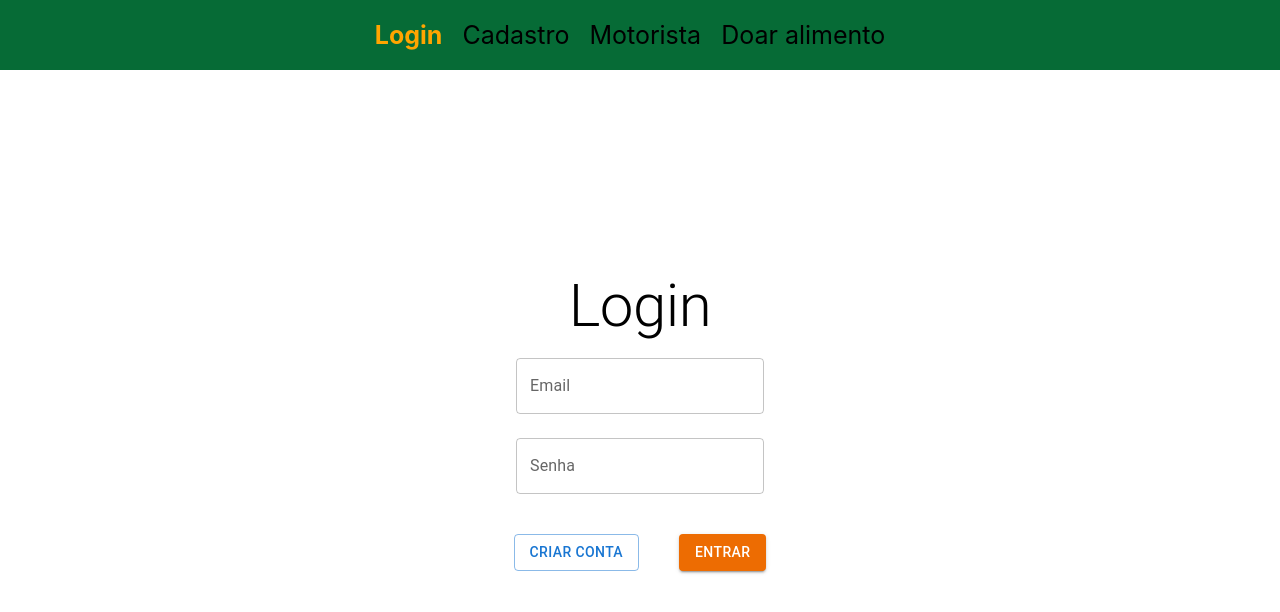
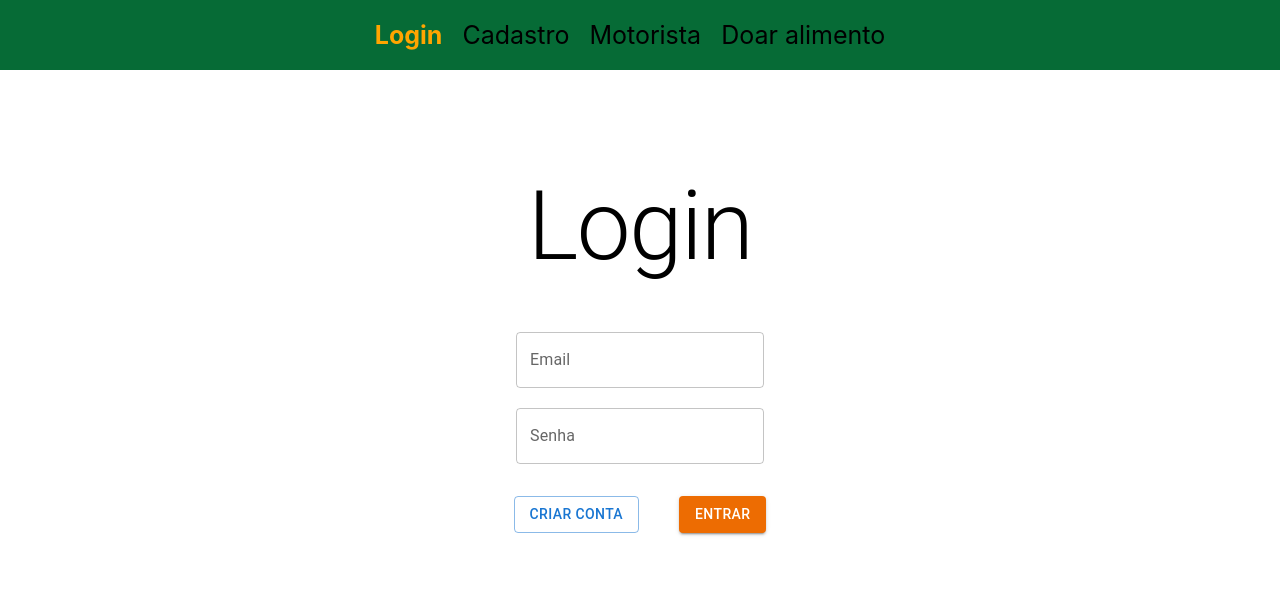
Before and after one commit to Prodal-Software/Software, a React (Create React App) app in the folder src/: page /login in a window 1280 px wide. Shown: the top 612 px of the page. Built offline with nearby package versions, Linux system fonts and the light colour scheme.

Commit message:
Recoded Login component

```diff
--- a/src/src/components/Login.js
+++ b/src/src/components/Login.js
@@ -1,7 +1,5 @@
-import { Box, Typography, Button, Stack } from '@mui/material';
-import Input from './Input';
-import { useState } from 'react'
-import { Card } from '@mui/joy';
+import { Box, Typography, Button, Stack, TextField } from '@mui/material';
+import { useState } from 'react';
 
 export const Login = () => {
     const [email,setEmail] = useState('');
@@ -25,18 +23,33 @@ export const Login = () => {
     }
 
     return (
-      <Box display={'flex'} flexDirection={'column'} paddingTop={'200px'}>
-          <Typography variant='h2'>Login</Typography>
+      <Box display={'flex'} flexDirection={'column'} paddingTop={'100px'}>
+          <Typography variant='h1' paddingBottom={'50px'}>Login</Typography>
           <form onSubmit={handleSubmit}>
-            <Input label='Email' type='email' value={email} color='warning' onChange={handleEmailChange}/>
-            <br/>
-            <Input label='Senha' type='password' value={senha} color='warning' onChange={handleSenhaChange}/>
-
-            <Stack spacing={5} direction={'row'} justifyContent={'center'} marginTop={'2em'}>
-              <Button variant='outlined'>Criar Conta</Button>
-              <Button variant='contained' color='warning' type='submit'>Entrar</Button>
-            </Stack>
+            <TextField
+            label='Email'
+            type='email'
+            value={email}
+            color='warning'
+            onChange={handleEmailChange}
+            />
+            <br/><br/>
+            <TextField
+            label='Senha'
+            type='password'
+            value={senha}
+            color='warning'
+            onChange={handleSenhaChange}
+            />
           </form>
+          <Stack
+          spacing={5}
+          direction={'row'}
+          justifyContent={'center'}
+          marginTop={'2em'}>
+            <Button variant='outlined'>Criar Conta</Button>
+            <Button variant='contained' color='warning' type='submit'>Entrar</Button>
+          </Stack>
       </Box>
     )
 }
```
